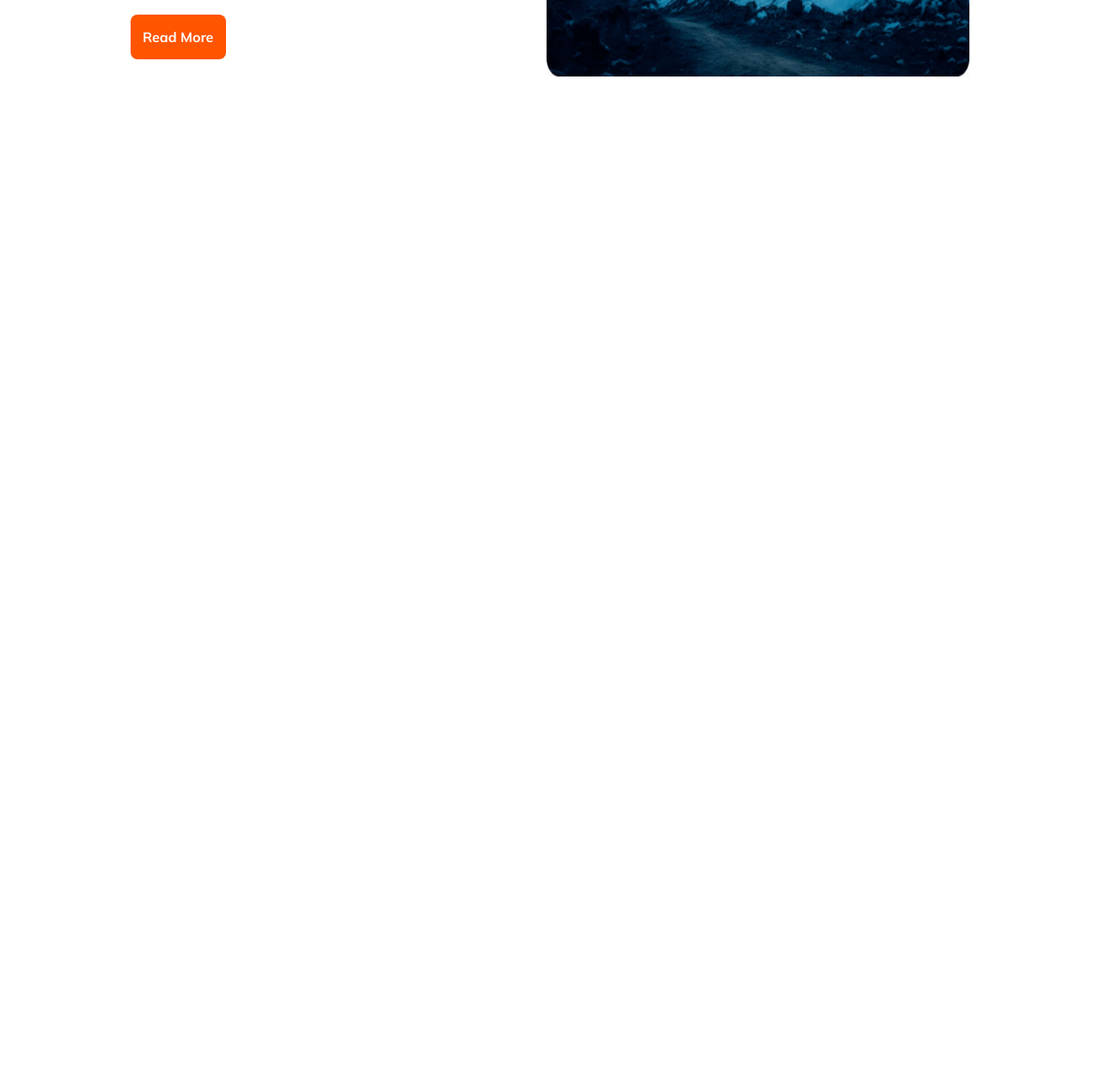
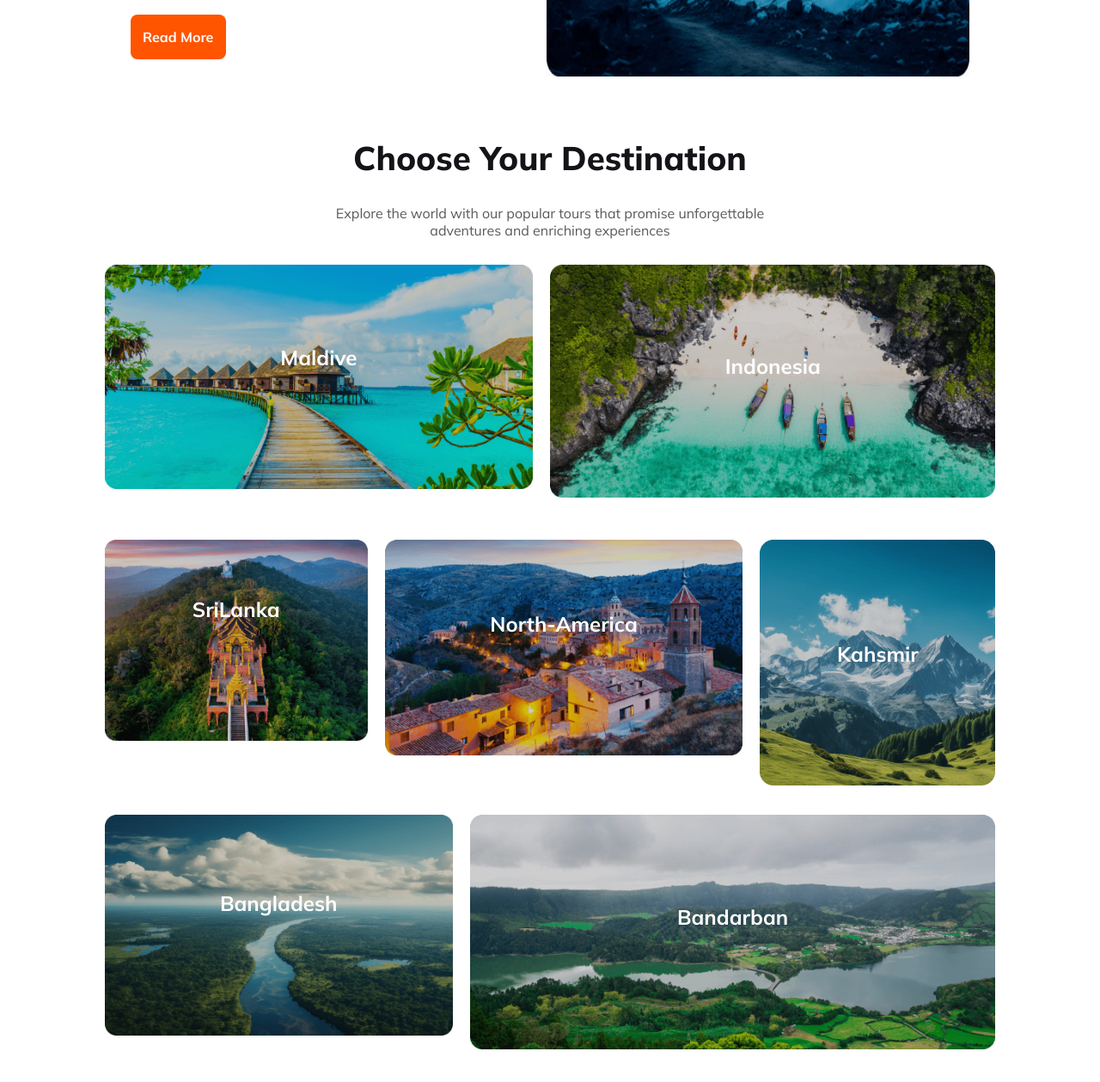
Before and after one commit to Nusratbadhon1998/Assignment-2, a plain HTML site: page index.html in a window 1280 px wide. Shown: the part 1386-2645 px from the top of the page at 86% size. Before the commit the page ends 1505 px from the top, so only its background shows below. Drawn offline with Linux system fonts and the light colour scheme.

Commit message:
Photo-grid section done with responsive design

```diff
--- a/index.html
+++ b/index.html
@@ -108,6 +108,48 @@
         </section>
         <!-- Popular tour section ends here -->
 
+        <!-- Destination section starts here -->
+
+        <section class="container destination-container">
+            <div class="destination-content-container">
+
+                <h3 class="section-title">Choose Your Destination</h3>
+                <p class="section-para">Explore the world with our popular tours that promise unforgettable adventures and enriching experiences</p>
+            </div>
+            <div class="destination-grid-container">
+
+                <div class="item" id="item1">
+                    <img src="./Images/Maldive.png" alt="">
+                    <h2 class="center">Maldive</h2>
+                </div>
+                <div class="item" id="item2">
+                    <img src="./Images/Indonesia.png" alt="">
+                    <h2 class="center">Indonesia</h2>
+                </div>
+                <div class="item" id="item3">
+                    <img src="./Images/Srilanka.png" alt="">
+                    <h2 class="center">SriLanka</h2>
+                </div>
+                <div class="item" id="item4">
+                    <img src="./Images/North-America.png" alt="">
+                    <h2 class="center">North-America</h2>
+                </div>
+                <div class="item" id="item5">
+                    <img src="./Images/Kahsmir.png" alt="">
+                    <h2 class="center">Kahsmir</h2>
+                </div>
+                <div class="item" id="item6">
+                    <img src="./Images/Bangladesh.png" alt="">
+                    <h2 class="center">Bangladesh</h2>
+                </div>
+                <div class="item" id="item7">
+                    <img src="./Images/Bandarban.png" alt="">
+                    <h2 class="center">Bandarban</h2>
+                </div>
+            </div>
+        </section>
+        <!-- Destination section ends here -->
+
     </main>
     <footer>
 
--- a/styles/style.css
+++ b/styles/style.css
@@ -201,12 +201,81 @@ select:hover {
     height: 100%;
 }
 
+/* Popular tour section ends here */
+/* *************************************************** */
+
+/* ************************************************* */
+/* destination section starts here */
+
+.destination-container {
+    margin-top: 40px;
+    text-align: center;
+}
+
+.destination-container * {
+    margin-bottom: 30px;
+}
+
+.destination-content-container .section-para {
+    width: 50%;
+    margin: 0px auto;
+}
+
+.destination-grid-container {
+
+    display: grid;
+    grid-template-columns: repeat(12, auto);
+    grid-template-rows: repeat(3, 300px);
+    gap: 20px;
+    /* row-gap: 0px; */
+
+}
+
+.destination-grid-container img {
+    width: 100%;
+    /* height: 300px; */
+}
+
+#item1 {
+    grid-column: 1/7;
+}
+
+#item2 {
+    grid-column: 7/13;
+
+}
+
+#item3 {
+    grid-column: 1/3;
+
+}
+
+#item4 {
+    grid-column: 3/9;
+
+}
+
+#item5 {
+    grid-column: 9/ 13;
+}
+
+#item6 {
+    grid-column: 1/6;
+}
+
+#item7 {
+    grid-column: 6/13;
+}
 
 
 
 
-
-
+.destination-grid-container .center {
+    color: white;
+    position: relative;
+    bottom: 75%;
+    /* transform: translate(-50%, -50%); */
+}
 
 
 
@@ -285,15 +354,80 @@ select:hover {
         text-align: left;
     }
 
-    .popular-tour-container .section-title {
+    .popular-tour-container .section-title,
+    .destination-content-container .section-title {
         font-size: 1.6rem;
     }
 
-    .popular-tour-container .section-para {
+    .popular-tour-container .section-para,
+    .destination-content-container .section-para {
         width: 100%;
+        text-align: center;
     }
 
     .popular-tour-content button {
         width: 40%;
     }
+
+    /* Photo grid section */
+
+    .destination-grid-container {
+        grid-template-columns: repeat(1, 1fr);
+        grid-template-rows: repeat(7, 300px);
+
+    }
+
+
+    #item1 {
+        grid-column: 1/13;
+
+        grid-row: 1/2;
+    }
+
+    #item2 {
+        grid-column: 1/13;
+
+        grid-row: 2/3;
+
+    }
+
+    #item3 {
+        grid-column: 1/13;
+
+        grid-row: 3/4;
+
+    }
+
+    #item4 {
+        grid-column: 1/13;
+
+        grid-row: 4/5;
+
+    }
+
+    #item5 {
+        grid-column: 1/13;
+
+        grid-row: 5/6;
+    }
+
+    #item6 {
+        grid-column: 1/13;
+
+        grid-row: 6/7;
+    }
+
+    #item7 {
+        grid-column: 1/13;
+
+        grid-row: 7/8;
+    }
+
+    .destination-grid-container img {
+        width: 100%;
+        height: 300px;
+
+    }
+
+
 }
```
Also changed, not shown: Images/Bandarban.png (renamed from Images/Rectangle 10.png), Images/Bangladesh.png (renamed from Images/Rectangle 11.png), Images/Indonesia.png (renamed from Images/Rectangle 8.png), Images/Kahsmir.png (renamed from Images/Rectangle 9.png), Images/Maldive.png (renamed from Images/Rectangle 5.png), Images/North-America.png (renamed from Images/Rectangle 7.png), Images/Srilanka.png (renamed from Images/Rectangle 6.png).
